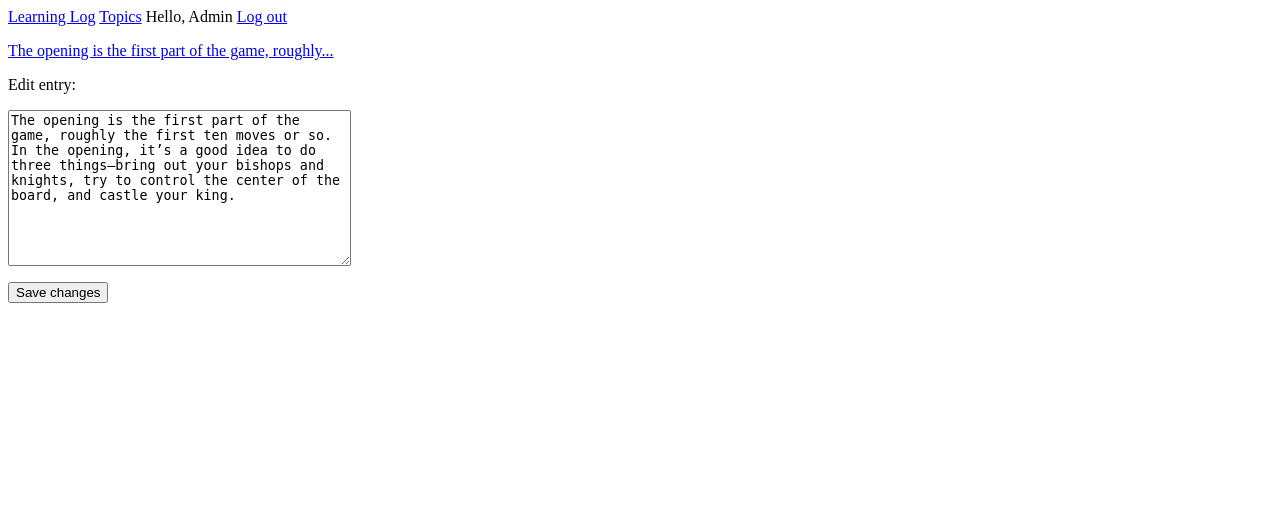
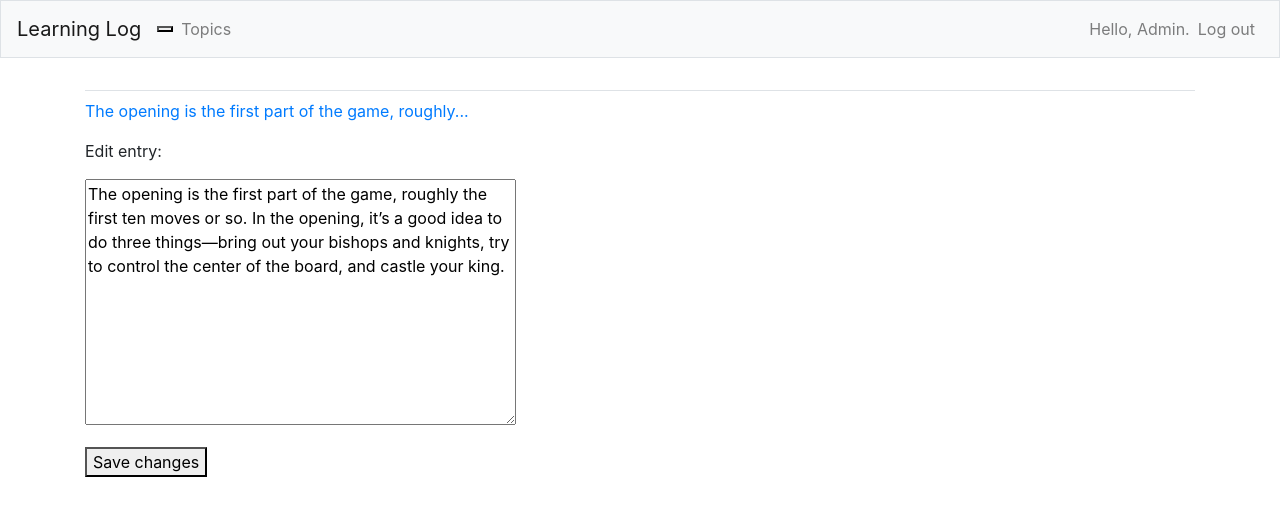
Before and after one commit to J-Farish24/Learning-Logs, a Django app: page /edit_entry/1/ in a window 1280 px wide. Shown: the top 516 px of the page. Run offline with Django 3.2, Linux system fonts and the light colour scheme; a user stored in the database is signed in; data comes from the database, SQL or seed files in the repository; both versions use the stored data as it was after the commit; some libraries are stand-ins or nearby versions.

Commit message:
Used boostrap to create a menubar in base.html

```diff
--- a/MainApp/templates/MainApp/base.html
+++ b/MainApp/templates/MainApp/base.html
@@ -1,13 +1,60 @@
-<p>
-    <a href = "{% url 'MainApp:index' %}">Learning Log</a>
-    <a href = "{% url 'MainApp:topics' %}">Topics</a>
-    {% if user.is_authenticated %}
-    Hello, {{user.username}}
-        <a href = "{% url 'users:logout' %}">Log out</a>
-    {% else %}
-        <a href="{% url 'users:register' %}">Register</a>
-        <a href="{%url 'users:login' %}">Log in</a>
-    {% endif %}
-</p>
+{% load bootstrap4 %}
 
-{% block content %}{% endblock content %}
+<!doctype html>
+<html lang="en">
+<head>
+    <meta charset="utf-8">
+    <meta name="viewport" content="width=device-width, initial-scale=1,
+        shrink-to-fit=no">
+    <title>Learning Log</title>
+
+    {% bootstrap_css %}
+    {% bootstrap_javascript jquery='full' %}
+
+</head>
+<body>
+    <nav class ="navbar navbar-expand-md navbar-light bg-light mb-4 border">
+        <a class="navbar-brand" href="{% url 'MainApp:index'%}">
+            Learning Log</a>
+
+        <button class ="navbar-toggle" type="button" data-toggle="collapse"
+            data-target="#navbarCollapse" aria-controls="navbarCollapse"
+            aria-expanded="false" aria-label="Toggle navigation">
+            <span class="navbar=toggler-icon"></span></button>
+        <div class="collapse navbar-collapse" id="navbarCollapse">
+            <ul class="navbar-nav mr-auto">
+                <li class="nav-item">
+                    <a class="nav-link" href = "{% url 'MainApp:topics'%}">
+                        Topics</a></li>
+            </ul>
+            <ul class="navbar-nav ml-auto">
+                {% if user.is_authenticated %}
+                    <li class="nav-item">
+                        <span class="navbar-text"}">Hello, {{ user.username }}.</span>
+                    </li>
+                    <li class="nav-item">
+                        <a class="nav-link" href = "{% url 'users:logout' %}">Log out</a>
+                    </li>
+                {% else %}
+                    <li class="nav-item">
+                        <a class="nav-link" href ="{% url 'users:register' %}">Register</a>
+                    </li>
+                    <li class="nav-item">
+                        <a class="nav-link" href = "{% url 'users:login' %}">Log in</a></li>
+                {% endif %}
+            </ul>
+        </div>
+
+    </nav>
+
+    <main role="main" class='container'>
+        <div class='pb-2 mb-2 border-bottom'>
+            {% block page_header %}{% endblock page_header %}
+        </div>
+        <div>
+            {% block content %}{% endblock content %}
+        </div>
+    </main>
+
+</body>
+</html>
--- a/learning_log/settings.py
+++ b/learning_log/settings.py
@@ -34,6 +34,9 @@ INSTALLED_APPS = [
     #my_apps
     'MainApp',
     'users',
+    #Third party apps
+    'bootstrap4',
+    #Default Django Apps
     'django.contrib.admin',
     'django.contrib.auth',
     'django.contrib.contenttypes',
```
Also changed, not shown: db.sqlite3.
